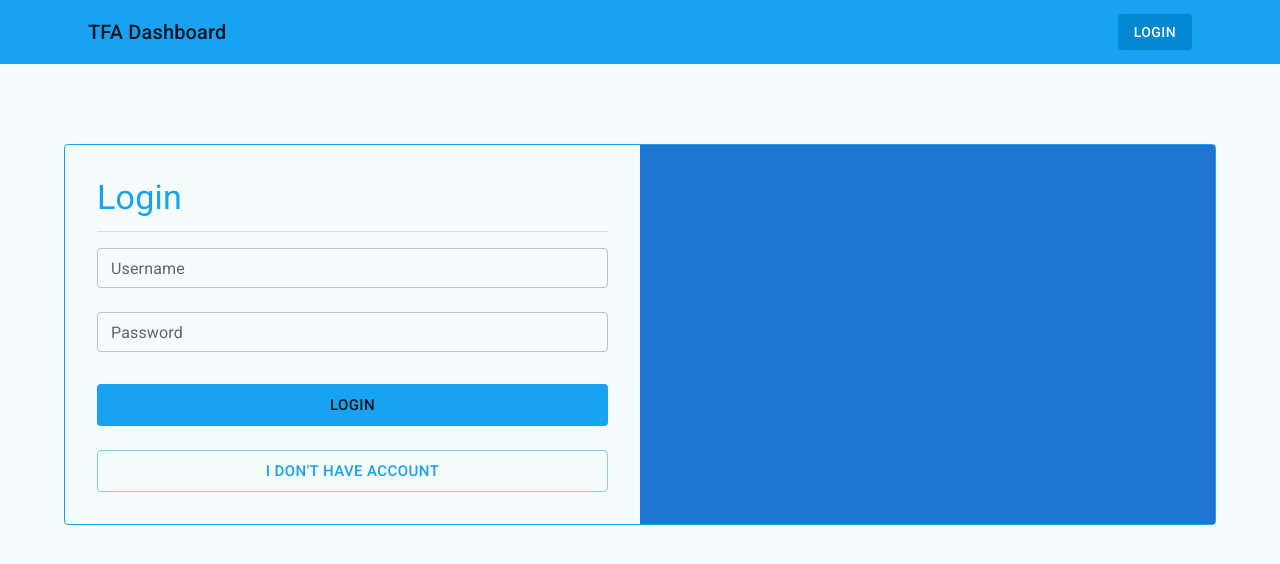
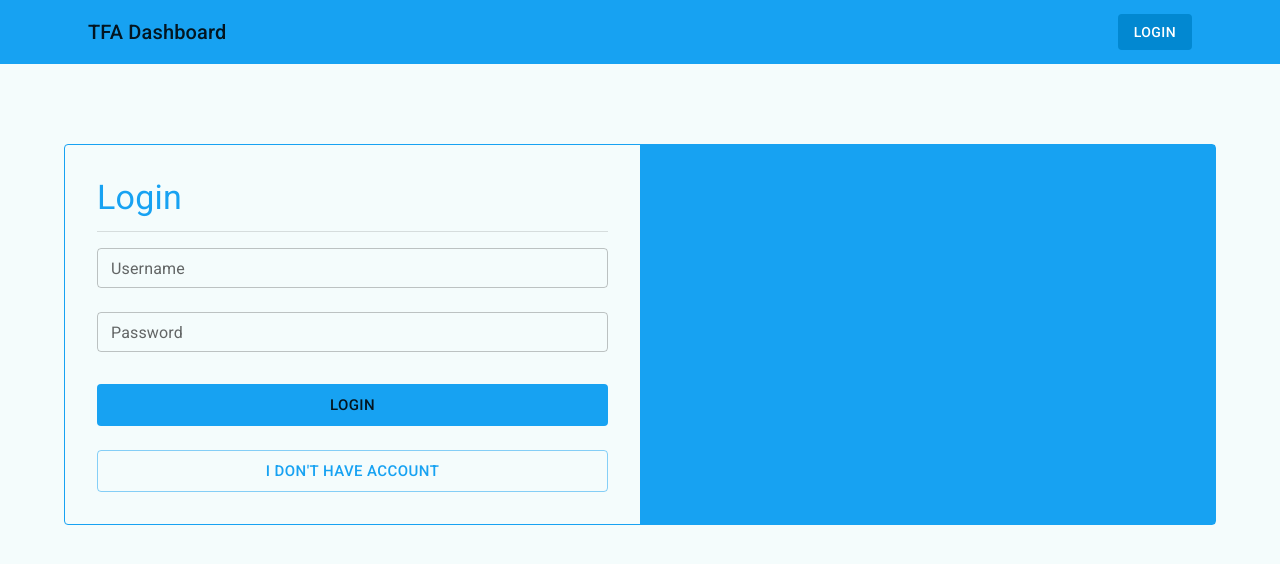
Before and after one commit to tfasoft/dashboard-ui, a React (Create React App) app: page /auth in a window 1280 px wide. Shown: the top 564 px of the page. Built offline with nearby package versions, Linux system fonts and the light colour scheme.

Commit message:
Fix colo

```diff
--- a/src/pages/authentication.jsx
+++ b/src/pages/authentication.jsx
@@ -180,7 +180,7 @@ const AuthPage = () => {
                     item
                     xs={6}
                     sx={{
-                        backgroundColor: "#2074D4"
+                        backgroundColor: "#17a2f2"
                     }}
                 ></Grid>
             </Grid>
```
